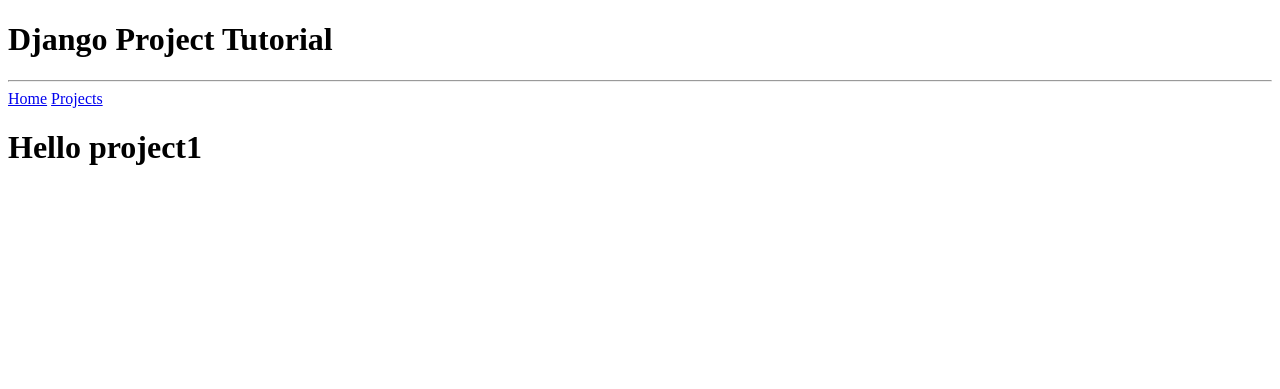
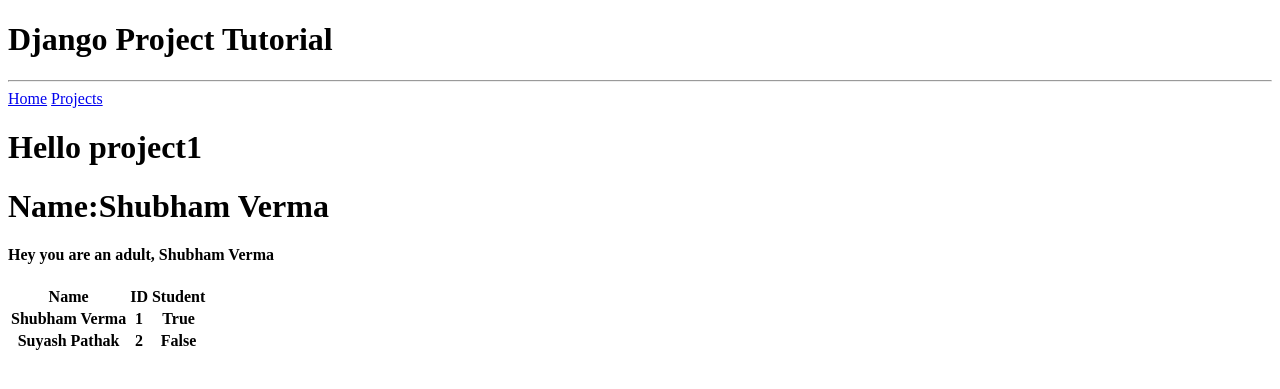
Before and after one commit to shubhamverma2000/Django_Notes, a Django app: page / in a window 1280 px wide. Shown: the top 389 px of the page. Run offline with Django 4.2, Linux system fonts and the light colour scheme; lists and menus that the app fills with data are empty.

Commit message:
Rendered data in the templates

```diff
--- a/first_app/templates/first_app/projects.html
+++ b/first_app/templates/first_app/projects.html
@@ -3,5 +3,7 @@
 {% block content %}
 
 <h1>Hello projects</h1>
+<h1>{{projectObject.id}}</h1>
+<h1>{{projectObject.name}}</h1>
 
 {% endblock content %}
--- a/first_app/templates/first_app/single_project.html
+++ b/first_app/templates/first_app/single_project.html
@@ -4,4 +4,37 @@
 
 <h1>Hello project1 </h1>
 
+<h1>Name:{{name}}</h1>
+
+{% if age > 18 %}
+<h4>Hey you are an adult, {{name}}</h4>
+
+{% elif age == 18 %}
+<h4>You have just entered the hell</h4>
+
+{% else %}
+<h4>You are a minor, go away kid.</h4>
+
+{% endif %}
+
+<table>
+    <thead>
+        <tr>
+            <th>Name</th>
+            <th>ID</th>
+            <th>Student</th>
+        </tr>
+    </thead>
+    <tbody>
+        {% for project in projects  %}
+        <tr>
+            <th>{{project.name}}</th>
+            <th>{{project.id}}</th>
+            <th>{{project.isStudent}}</th>
+        </tr>
+        {% endfor %}
+    </tbody>
+</table>
+
+
 {% endblock content %}
--- a/first_app/urls.py
+++ b/first_app/urls.py
@@ -4,6 +4,6 @@
 
 urlpatterns = [
     path('', views.project),
-    path('projects/', views.projects)
+    path('projects/<int:pk>/', views.projects)
 
 ]
--- a/first_app/views.py
+++ b/first_app/views.py
@@ -1,8 +1,28 @@
 from django.shortcuts import render
 
+databaselist=[
+    {
+        'name':'Shubham Verma',
+        'id' : '1',
+        'isStudent': True
+    },
+    {
+        'name':'Suyash Pathak',
+        'id' : '2',
+        'isStudent': False
+    }
+]
+
 # Create your views here.
-def projects(request):
-    return render(request, 'first_app/projects.html')
+def projects(request, pk):
+    projectObject = None
+    for i in databaselist:
+        if i['id']==str(pk):
+            projectObject= i
+    return render(request, 'first_app/projects.html', {'projectObject':projectObject })
 
 def project(request):
-    return render(request, 'first_app/single_project.html')
+    age=21
+    name='Shubham Verma'
+    context={'age':age, 'name':name, 'projects':databaselist}
+    return render(request, 'first_app/single_project.html', context)
--- a/templates/navbar.html
+++ b/templates/navbar.html
@@ -2,4 +2,4 @@
 <hr>
 
 <a href="/">Home</a>
-<a href="/projects">Projects</a>
+<a href="/projects/2">Projects</a>
```
Also changed, not shown: db.sqlite3.
